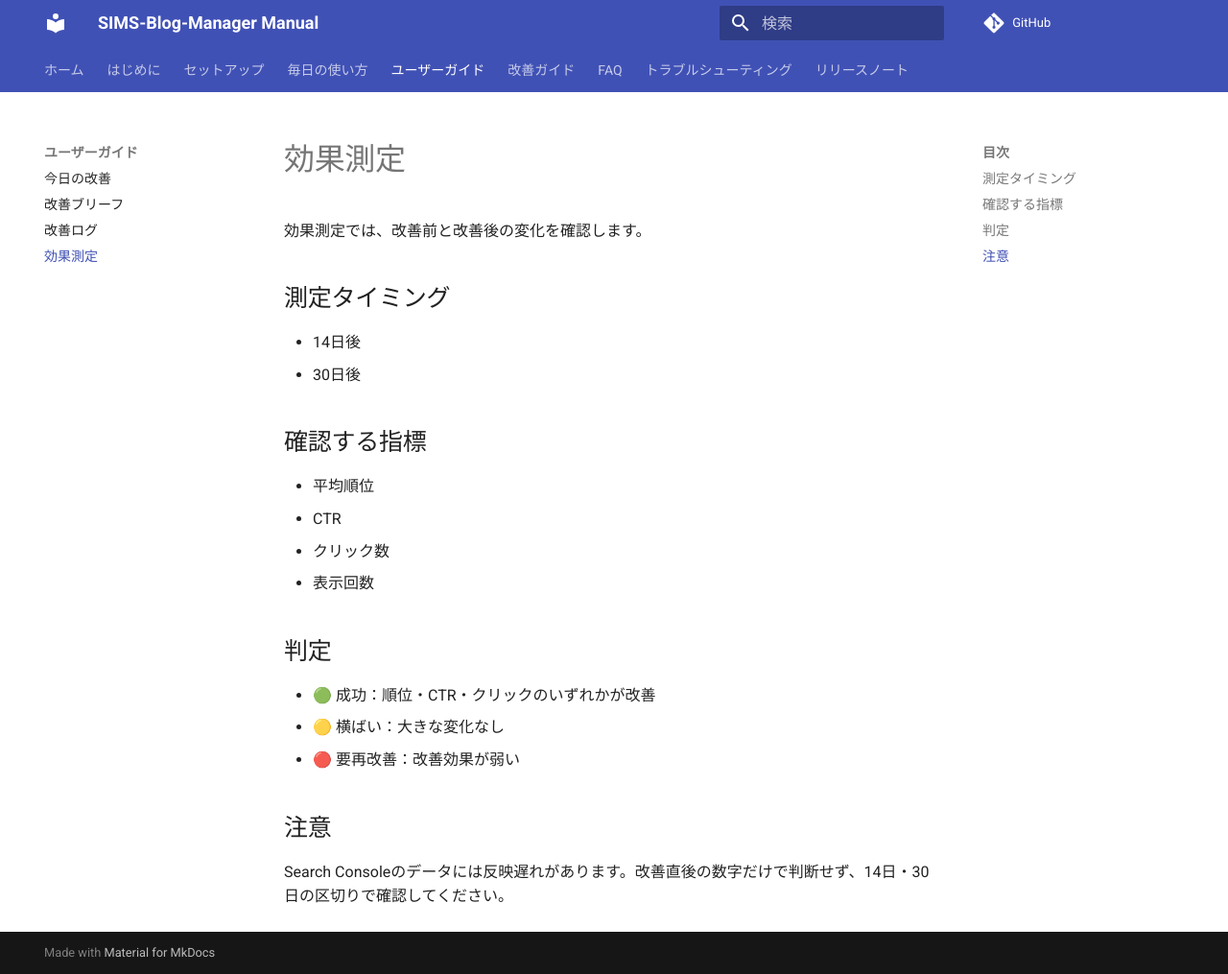
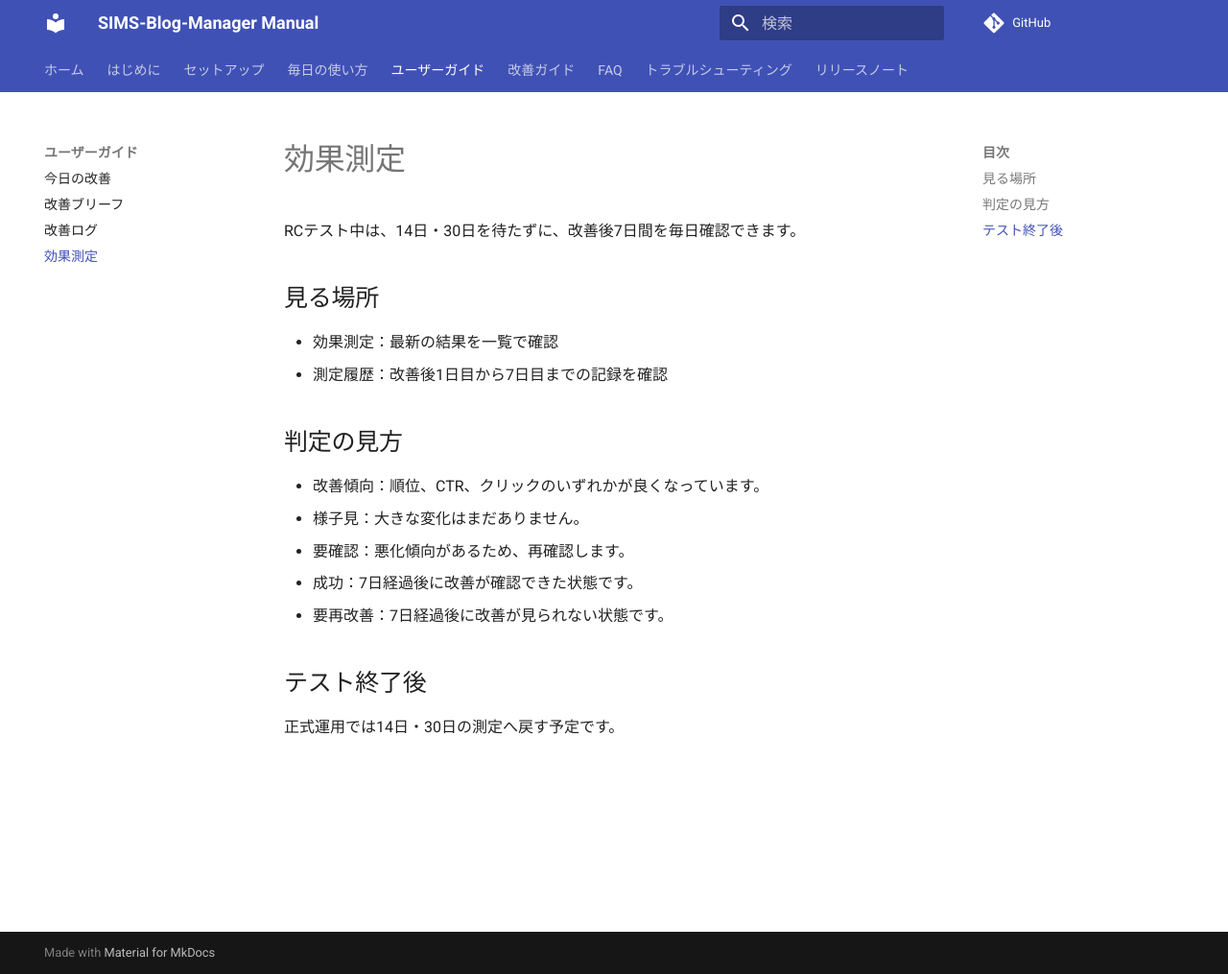
Before and after one commit to simstools55-ops/SIMS-Blog-Manager, an MkDocs documentation site: the page built from docs/user-guide/effectiveness.md, in a window 1280 px wide and 1015 px high. Shown: the whole window at 96% size. Built offline with MkDocs 1.6.1 and Material for MkDocs 9.7.7, drawn with Linux system fonts in a browser that asks for light colours; comment, search, counter and statistics services are not loaded.

```diff
--- a/docs/user-guide/effectiveness.md
+++ b/docs/user-guide/effectiveness.md
@@ -1,25 +1,20 @@
 # 効果測定
 
-効果測定では、改善前と改善後の変化を確認します。
+RCテスト中は、14日・30日を待たずに、改善後7日間を毎日確認できます。
 
-## 測定タイミング
+## 見る場所
 
-- 14日後
-- 30日後
+- 効果測定：最新の結果を一覧で確認
+- 測定履歴：改善後1日目から7日目までの記録を確認
 
-## 確認する指標
+## 判定の見方
 
-- 平均順位
-- CTR
-- クリック数
-- 表示回数
+- 改善傾向：順位、CTR、クリックのいずれかが良くなっています。
+- 様子見：大きな変化はまだありません。
+- 要確認：悪化傾向があるため、再確認します。
+- 成功：7日経過後に改善が確認できた状態です。
+- 要再改善：7日経過後に改善が見られない状態です。
 
-## 判定
+## テスト終了後
 
-- 🟢 成功：順位・CTR・クリックのいずれかが改善
-- 🟡 横ばい：大きな変化なし
-- 🔴 要再改善：改善効果が弱い
-
-## 注意
-
-Search Consoleのデータには反映遅れがあります。改善直後の数字だけで判断せず、14日・30日の区切りで確認してください。
+正式運用では14日・30日の測定へ戻す予定です。
--- a/mkdocs.yml
+++ b/mkdocs.yml
@@ -24,7 +24,6 @@ nav:
   - はじめに: getting-started/index.md
   - セットアップ:
       - 全体の流れ: setup/index.md
-      - 初期設定: setup/initial-setup.md
       - 初回認証: setup/authorization.md
       - プロジェクト番号確認: setup/project-number.md
       - Google Cloud API有効化: setup/google-cloud-api.md
@@ -39,7 +38,6 @@ nav:
   - FAQ: faq/index.md
   - トラブルシューティング:
       - よくあるエラー: troubleshooting/index.md
-      - 共通エラー一覧: troubleshooting/common-errors.md
       - 403エラー: troubleshooting/error-403.md
       - 今日の改善が空: troubleshooting/empty-queue.md
   - リリースノート: release-notes/index.md
```
Also changed, not shown: CHANGELOG.md (+14 -6 lines), README.md (+31 -10 lines), docs/index.md (+5 -5 lines), 1 other file.
